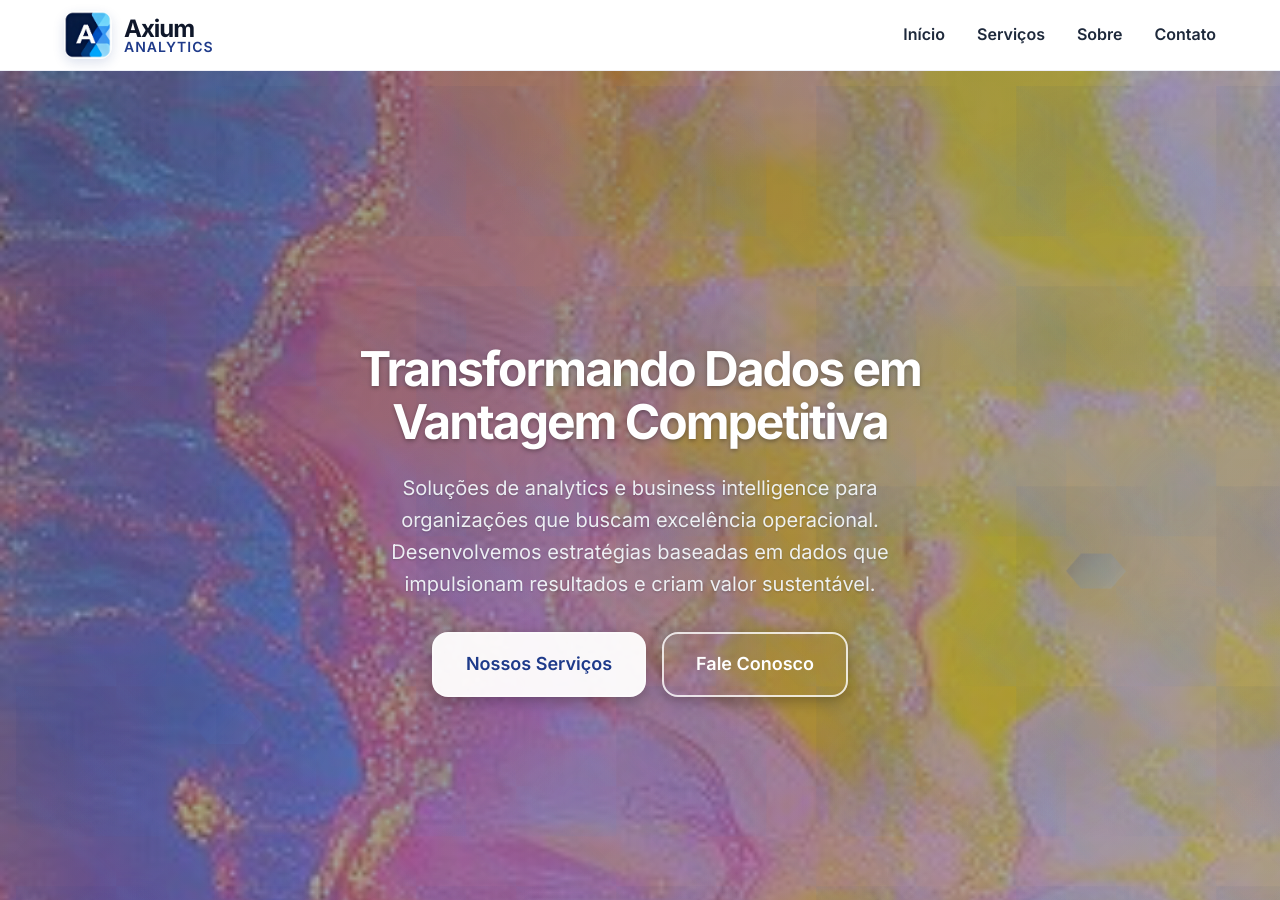
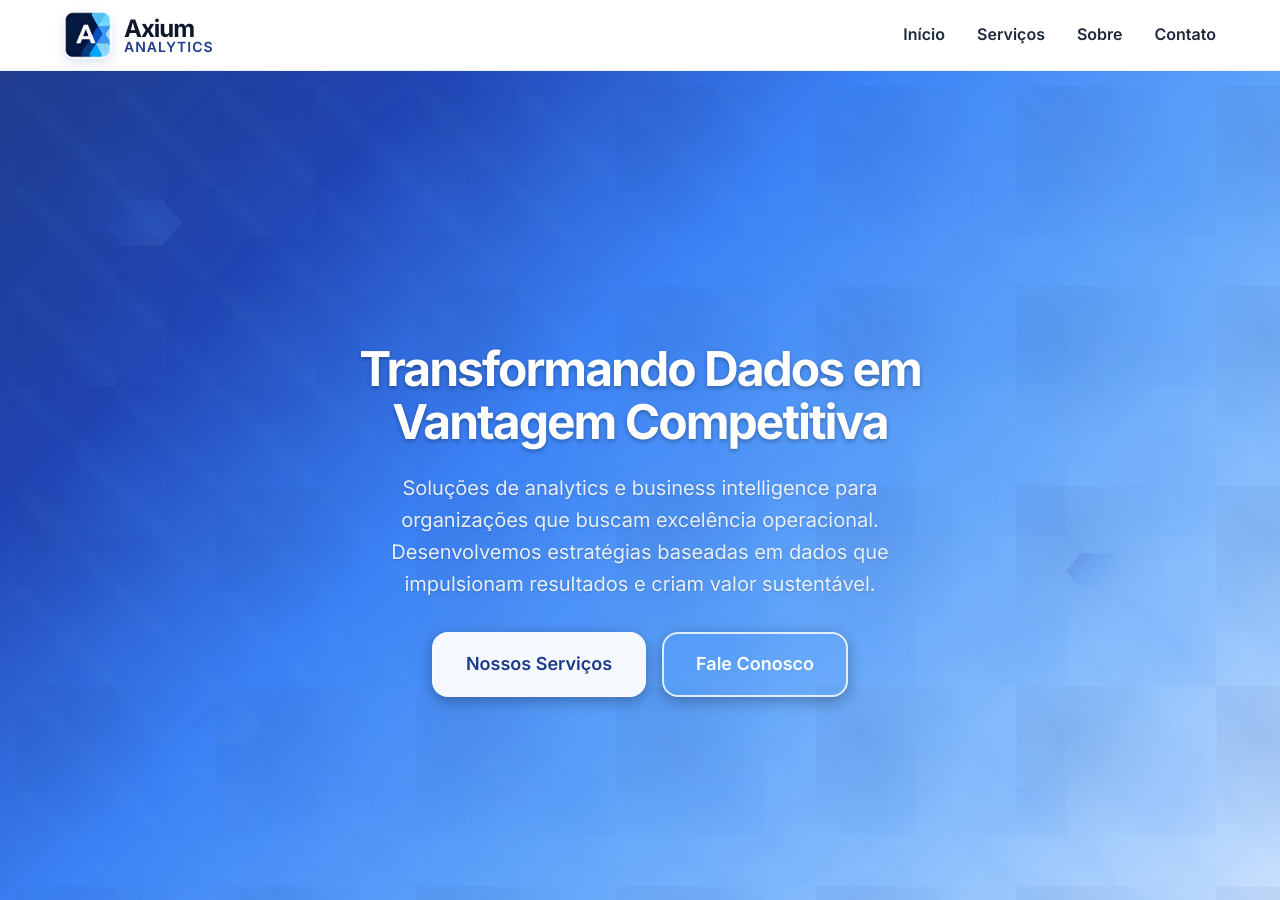
Before and after one commit to misaelsvp/axium-analytics, a Jekyll site: the page built from index.html, in a window 1280 px wide and 900 px high. Built offline with Jekyll 4.4.1, drawn with Linux system fonts in a browser that asks for light colours.

Commit message:
feat: hero dinâmico com animações sutis e elegantes
- Remoção da imagem de fundo estática
- Adição de shimmer sutil no overlay
- Rotação suave de gradiente radial
- Animações float, pulse e rotate
- Design mais dinâmico e moderno
- Movimentos sutis que não distraem
- Performance otimizada com CSS puro

```diff
--- a/_sass/_base.scss
+++ b/_sass/_base.scss
@@ -369,3 +369,44 @@
     opacity: 0.10;
   }
 }
+
+// Animações dinâmicas para o hero
+@keyframes shimmer {
+  0%, 100% {
+    opacity: 0.1;
+    transform: translateX(-100%);
+  }
+  50% {
+    opacity: 0.3;
+    transform: translateX(100%);
+  }
+}
+
+@keyframes rotate {
+  0% {
+    transform: rotate(0deg);
+  }
+  100% {
+    transform: rotate(360deg);
+  }
+}
+
+@keyframes float {
+  0%, 100% {
+    transform: translateY(0px);
+  }
+  50% {
+    transform: translateY(-10px);
+  }
+}
+
+@keyframes pulse {
+  0%, 100% {
+    transform: scale(1);
+    opacity: 0.8;
+  }
+  50% {
+    transform: scale(1.05);
+    opacity: 1;
+  }
+}
--- a/_sass/_layout.scss
+++ b/_sass/_layout.scss
@@ -237,10 +237,6 @@
   display: flex;
   align-items: center;
   background: $geometric-gradient;
-  background-image: url('/assets/images/bg_axium_analytics.jpeg');
-  background-size: cover;
-  background-position: center;
-  background-repeat: no-repeat;
   overflow: hidden;
 
   &::before {
@@ -250,7 +246,19 @@
     left: 0;
     right: 0;
     bottom: 0;
-    background: linear-gradient(135deg, rgba(30, 58, 138, 0.8) 0%, rgba(30, 58, 138, 0.6) 50%, rgba(30, 58, 138, 0.7) 100%);
+    background: linear-gradient(135deg, rgba(255,255,255,0.1) 0%, transparent 50%, rgba(255,255,255,0.05) 100%);
+    animation: shimmer 3s ease-in-out infinite;
+  }
+
+  &::after {
+    content: '';
+    position: absolute;
+    top: -50%;
+    left: -50%;
+    width: 200%;
+    height: 200%;
+    background: radial-gradient(circle, rgba(59, 130, 246, 0.1) 0%, transparent 70%);
+    animation: rotate 20s linear infinite;
   }
 
   .hero-content {
```
